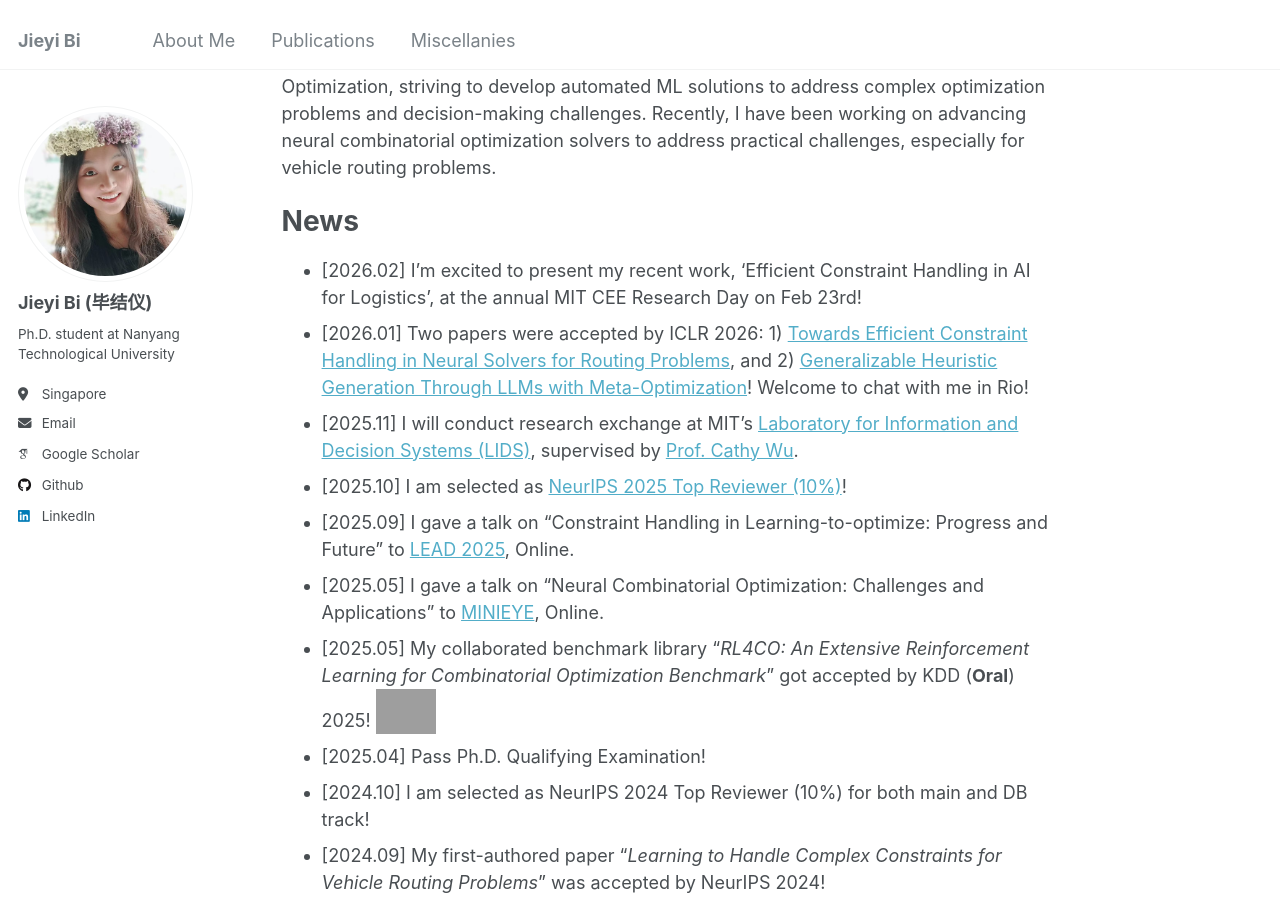
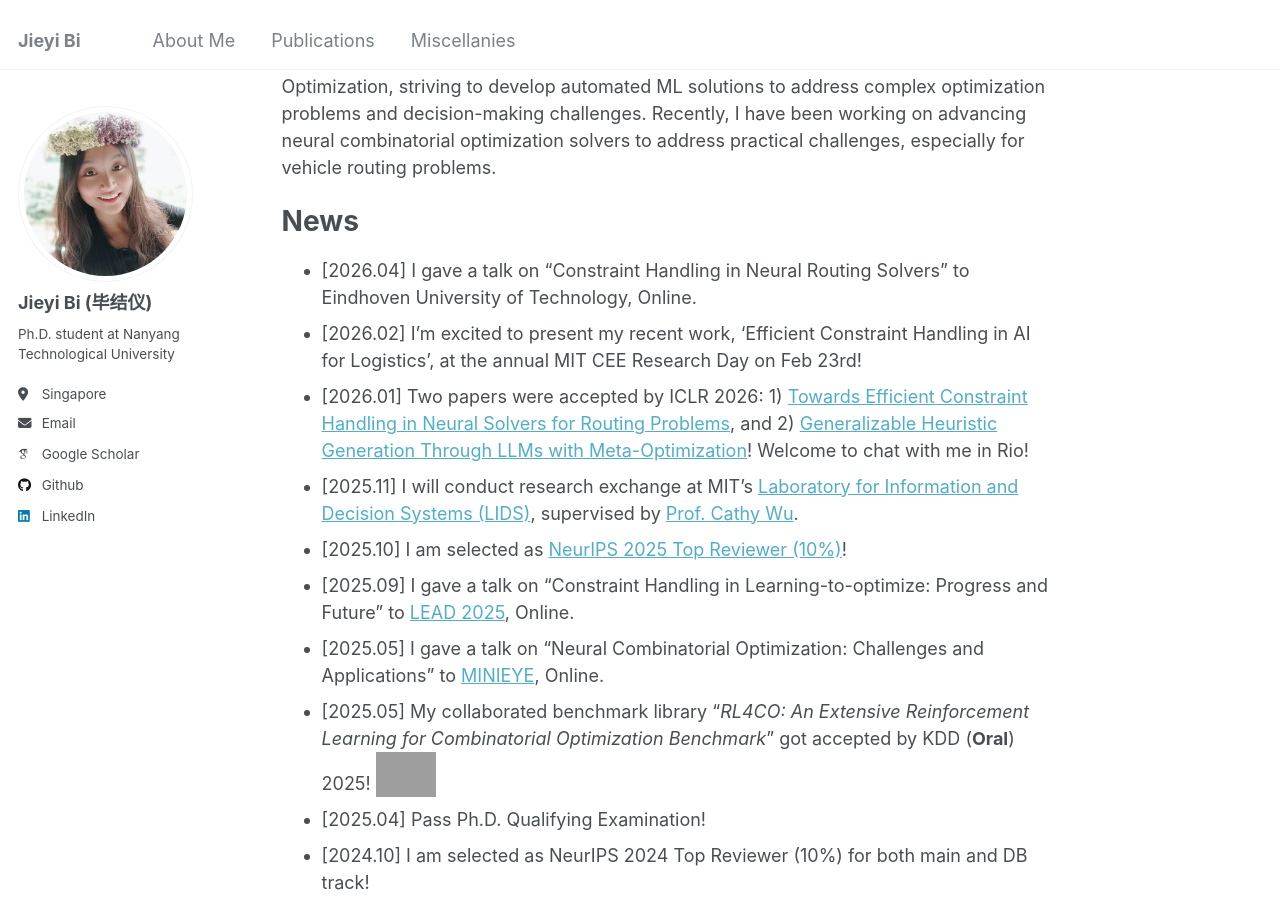
Before and after one commit to jieyibi/jieyibi.github.io, a Jekyll site: the page built from _pages/about.md, in a window 1280 px wide and 900 px high, scrolled down 335 px. Built offline with Jekyll 4.4.1, drawn with Linux system fonts in a browser that asks for light colours; some web fonts are replaced; grey boxes are pictures that could not be loaded.

Commit message:
Update about.md

```diff
--- a/_pages/about.md
+++ b/_pages/about.md
@@ -17,6 +17,7 @@ My research interests focus on the intersection of Machine Learning (ML) and Opt
 
 News
 ======
+* [2026.04] I gave a talk on "Constraint Handling in Neural Routing Solvers" to Eindhoven University of Technology, Online.
 * [2026.02] I’m excited to present my recent work, 'Efficient Constraint Handling in AI for Logistics', at the annual MIT CEE Research Day on Feb 23rd!
 * [2026.01] Two papers were accepted by ICLR 2026: 1) [Towards Efficient Constraint Handling in Neural Solvers for Routing Problems](https://openreview.net/forum?id=raDFGuQxvD), and 2) [Generalizable Heuristic Generation Through LLMs with Meta-Optimization](https://openreview.net/forum?id=tIQZ7pVN6S)! Welcome to chat with me in Rio!
 * [2025.11] I will conduct research exchange at MIT's [Laboratory for Information and Decision Systems (LIDS)](https://lids.mit.edu/), supervised by [Prof. Cathy Wu](https://cathywu.github.io/).
```
